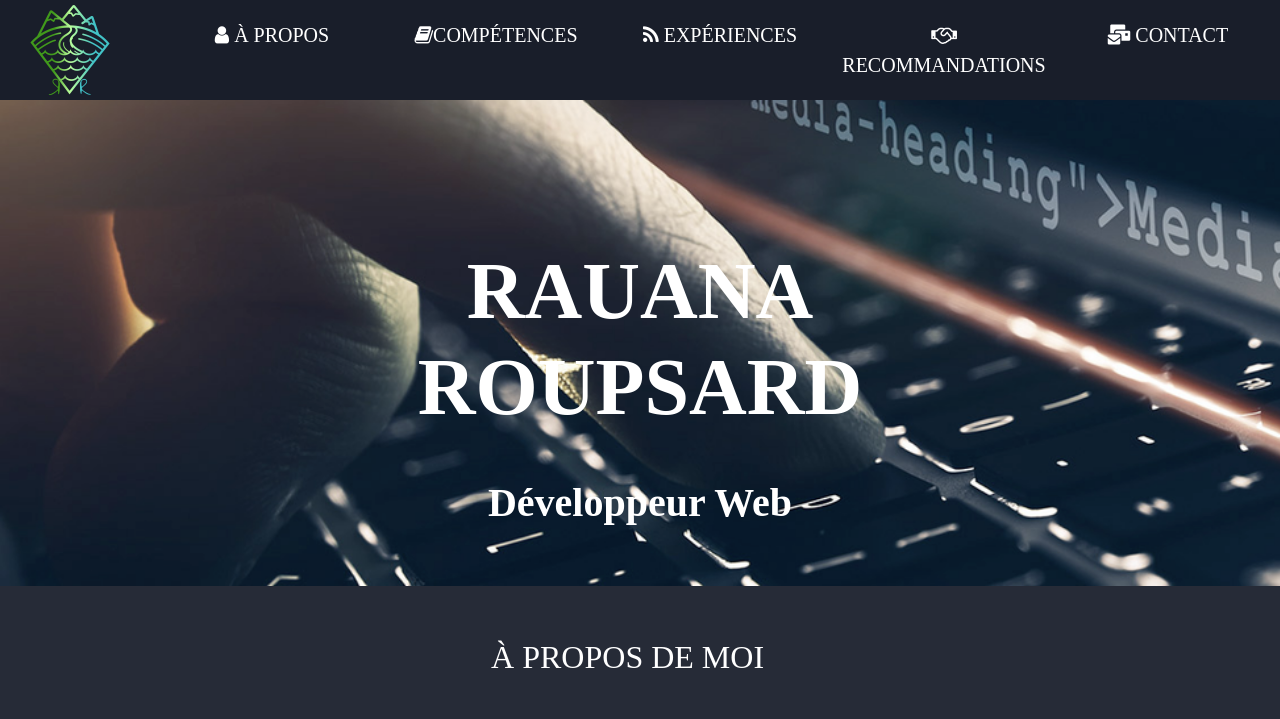
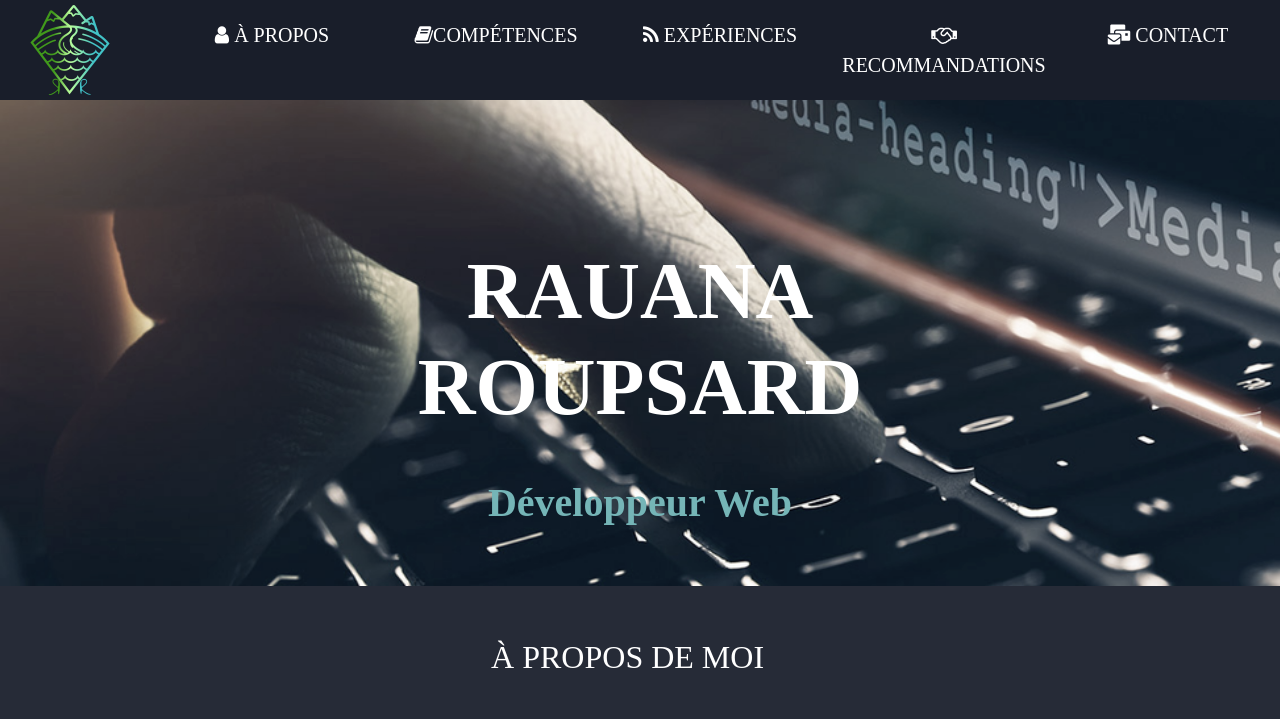
Before and after one commit to harfang14/portfolio, a PHP site: page / in a window 1280 px wide; the page is wider, and only the part inside the window is pictured. Shown: the top 719 px of that part. Run offline with PHP 8.4, Linux system fonts and the light colour scheme; some libraries are stand-ins or nearby versions; some web fonts are replaced.

Commit message:
ajout fichier

```diff
--- a/index.html
+++ b/index.html
@@ -46,13 +46,14 @@
 
                 <h1><strong>RAUANA ROUPSARD</strong></h1>
                 <p><strong> Développeur Web</strong> </p>
-
+ <p id="a_propos"></p>
             </div>
 
         </div>
 
-<p id="a_propos"></p>
+
     <!--Partie Description avec photo de profil-->
+
 
     <div class="img_id">
         <img src="photo.jpg" style="margin-top :6%; border-radius: 100%; margin-left: 2%; width:50%; height:50%;">
@@ -254,7 +255,6 @@
              <a button type="button" class="btn btn-outline-secondary" href="" >Envoyer</button></a>
         </div>
 
-
             <div class="text_consentement"><input type="checkbox" >
                <p>J'autorise ce site à conserver mes donneés personnelles transmises via ce formulaire.<br> Aucune exploitation commerciale ne sera faite des données conservées.<br>
                 Voir notre politique de gestion des données personnelles.</p>
--- a/styles.css
+++ b/styles.css
@@ -75,14 +75,15 @@
     background-image: url('41.png');
     background-repeat: no-repeat;
     background-size: cover;
-    filter:grayscale(30%); /*met un filtre gris sur la photo */
+    filter:grayscale(50%); /*met un filtre gris sur la photo */
+
   }
 
 /***************NOM PRÉNOM ET DEV******************/
 
   .describe {
     position: absolute;
-    color:#ffffff ;
+    color:#bbff9c ;
     top: 50%; left: 50%;
     transform: translate(-50%,-50%);
     text-align: center;
@@ -92,18 +93,16 @@
 
   .describe h1 {
     font-size: 80px;
-    color:  #ffffff;
+    color:  #fff;
     transform: scale(1);
     transition-property:transform;
     transition-duration: 1000ms;
     margin-top: 25%;
   }
 
-
-
   .describe p {
     font-size: 40px;
-    color: #ffffff;
+    color: #42c2c7;
     transform: scale(1);
     transition-property:transform;
     transition-duration: 1000ms;
@@ -163,17 +162,6 @@
     padding-bottom: 2%;
     color: white ;
   }
-
- /* .txt_describe h2:hover {
-    content: "";
-    transition: all 0.4s ease-in-out;
-    position: absolute;
-    right: 50%;
-    left: 50%;
-    bottom: 0;
-    height: 2px;
-    background-color: #42c2c7;
-  }*/
 
   .txt_describe h3 {
     margin-right: 25%;
@@ -434,7 +422,10 @@ transform: translateY(-50%);
   margin-top: 15%;
 }
 
-form {
+.container label {
+  color: #bbff9c;
+}
+  form {
   margin-top: 5%;
   width: 400px;
   padding: 1em;
@@ -476,11 +467,16 @@ textarea {
   margin-left:48%;
 }
 
+.button_send a:hover {
+  background-color: #42c2c7;
+}
+
 .text_consentement {
  /* background-color: bisque;*/
   margin-top: 2%;
   text-align: center;
   color: azure;
+  margin-top: 4%;
 }
 
 
```
